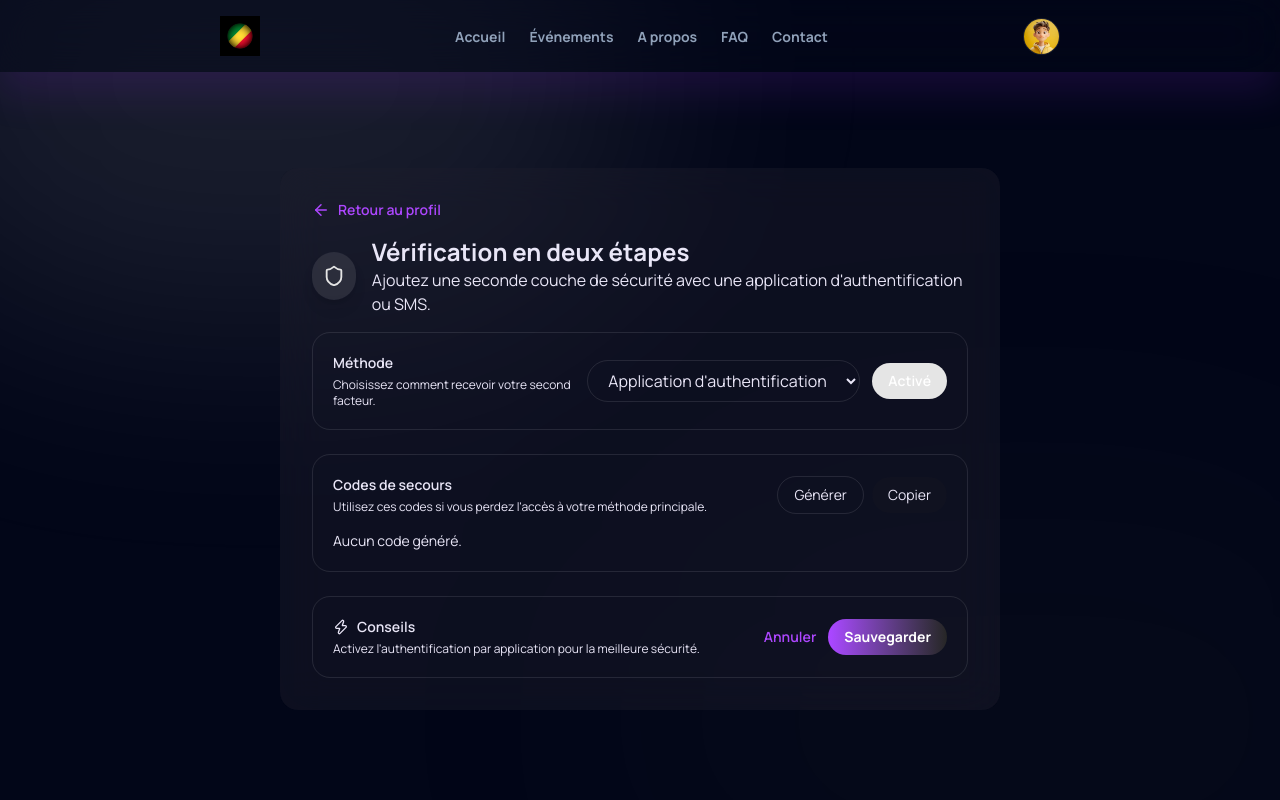
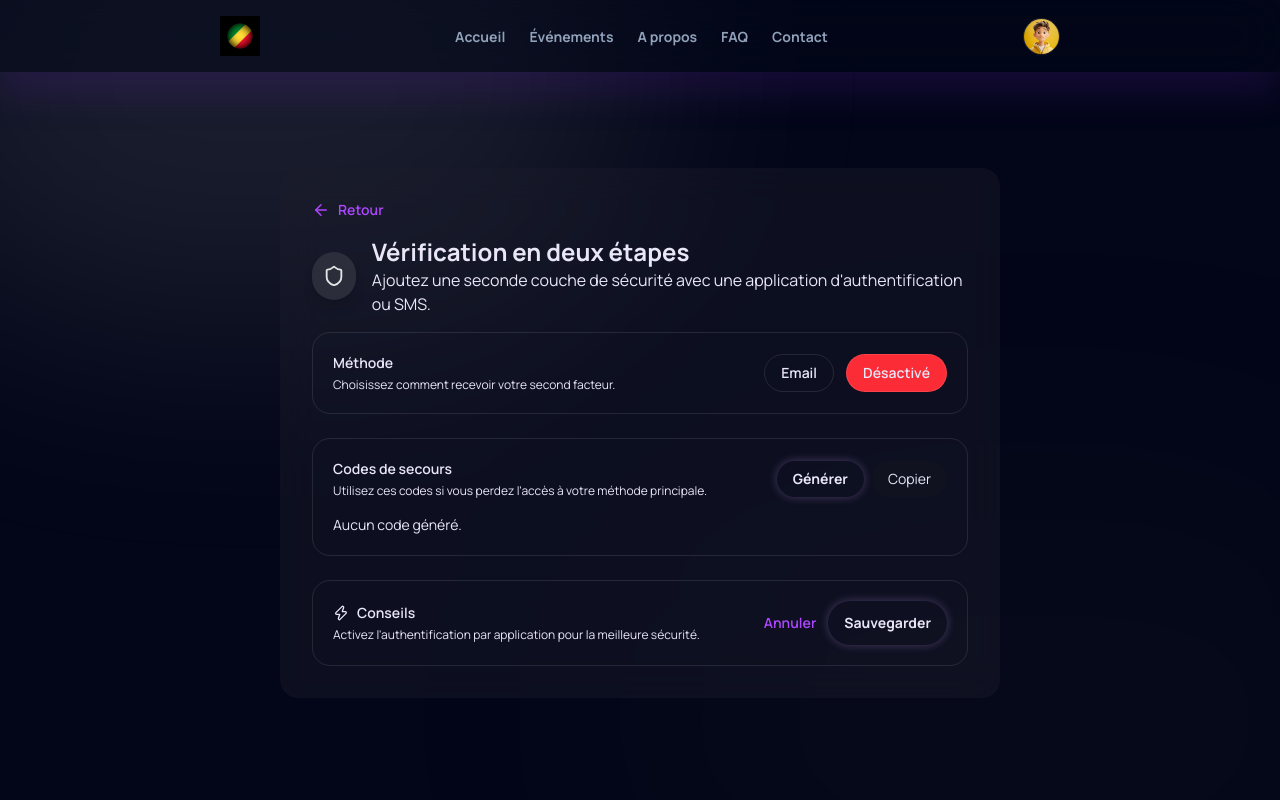
Before and after one commit to Zeno-Solutions/congo-sphere, a Next.js app: page /security/double-auth in a window 1280 px wide. Shown: the top 800 px of the page. Built offline with nearby package versions, Linux system fonts and the light colour scheme.

Commit message:
amelioration de double auth page

```diff
--- a/app/(users)/security/double-auth/page.tsx
+++ b/app/(users)/security/double-auth/page.tsx
@@ -1,14 +1,8 @@
 "use client";
 import React, { useState } from "react";
 import Link from "next/link";
-import {
-  ArrowLeft,
-  Shield,
-  Zap,
-  Key,
-  FileText,
-  CheckCircle,
-} from "lucide-react";
+
+import { ArrowLeft, Shield, Zap } from "lucide-react";
 
 function generateBackupCodes() {
   const codes: string[] = [];
@@ -19,12 +13,12 @@ function generateBackupCodes() {
 }
 
 export default function DoubleAuthPage() {
-  const [enabled, setEnabled] = useState(true);
-  const [method, setMethod] = useState("Authenticator");
+  const [enabled, setEnabled] = useState(false);
+
   const [codes, setCodes] = useState<string[]>([]);
   const [copied, setCopied] = useState(false);
 
-  const toggle = () => setEnabled((v) => !v);
+  const toggle = () => setEnabled((V) => !V);
   const regen = () => setCodes(generateBackupCodes());
   const copyAll = async () => {
     try {
@@ -43,10 +37,10 @@ export default function DoubleAuthPage() {
       <main className="pt-24 px-6 max-w-3xl mx-auto">
         <section className="glass-panel rounded-2xl p-8">
           <Link
-            href="/user-profile"
+            href="/security"
             className="inline-flex items-center gap-2 text-sm text-purple-500 font-semibold hover:text-primary transition mb-4"
           >
-            <ArrowLeft size={18} /> Retour au profil
+            <ArrowLeft size={18} /> Retour
           </Link>
 
           <div className="flex items-center gap-4 mb-4">
@@ -59,7 +53,7 @@ export default function DoubleAuthPage() {
               </h1>
               <p className="text-on-surface-variant">
                 Ajoutez une seconde couche de sécurité avec une application
-                d'authentification ou SMS.
+                d&apos;authentification ou SMS.
               </p>
             </div>
           </div>
@@ -74,20 +68,14 @@ export default function DoubleAuthPage() {
                   </p>
                 </div>
                 <div className="flex items-center gap-3">
-                  <select
-                    value={method}
-                    onChange={(e) => setMethod(e.target.value)}
-                    className="rounded-full px-4 py-2 bg-surface-container-low border border-outline-variant/30 text-on-surface"
+                  <span
+                    className={`rounded-full px-4 py-2 text-sm font-semibold border border-white/10 text-on-surface`}
                   >
-                    <option value="Authenticator">
-                      Application d'authentification
-                    </option>
-                    <option value="SMS">SMS</option>
-                    <option value="Email">Email</option>
-                  </select>
+                    Email
+                  </span>
                   <button
                     onClick={toggle}
-                    className={`rounded-full px-4 py-2 text-sm font-semibold ${enabled ? "bg-primary text-white" : "border border-white/10 text-on-surface"}`}
+                    className={`rounded-full px-4 py-2 text-sm font-semibold ${enabled ? "bg-green-500  text-white" : "border border-white/10 bg-red-500 text-on-surface"}`}
                   >
                     {enabled ? "Activé" : "Désactivé"}
                   </button>
@@ -100,14 +88,14 @@ export default function DoubleAuthPage() {
                 <div>
                   <p className="text-sm font-semibold">Codes de secours</p>
                   <p className="text-xs text-on-surface-variant mt-1">
-                    Utilisez ces codes si vous perdez l'accès à votre méthode
-                    principale.
+                    Utilisez ces codes si vous perdez l&apos;accès à votre
+                    méthode principale.
                   </p>
                 </div>
                 <div className="flex items-center gap-2">
                   <button
                     onClick={regen}
-                    className="rounded-full px-4 py-2 border border-outline-variant/30 text-sm"
+                    className="flex-1 flex items-center justify-center gap-2 px-4 py-2 signature-gradient rounded-full cursor-pointer text-on-primary-fixed font-bold text-sm transition-all hover:shadow-[0_0_15px_rgba(204,151,255,0.4)] active:scale-95 shadow-[0_0_10px_rgba(204,151,255,0.3)] disabled:opacity-50 disabled:cursor-not-allowed"
                   >
                     Générer
                   </button>
@@ -145,8 +133,8 @@ export default function DoubleAuthPage() {
                   <Zap size={16} /> Conseils
                 </p>
                 <p className="text-xs text-on-surface-variant mt-1">
-                  Activez l'authentification par application pour la meilleure
-                  sécurité.
+                  Activez l&apos;authentification par application pour la
+                  meilleure sécurité.
                 </p>
               </div>
               <div className="flex items-center gap-3">
@@ -160,7 +148,7 @@ export default function DoubleAuthPage() {
                   onClick={() => {
                     setCodes(generateBackupCodes());
                   }}
-                  className="rounded-full px-4 py-2 bg-linear-to-r from-purple-500 to-secondary text-white text-sm font-bold"
+                  className="flex-1 flex items-center justify-center gap-2 px-4 py-3 signature-gradient rounded-full cursor-pointer text-on-primary-fixed font-bold text-sm transition-all hover:shadow-[0_0_15px_rgba(204,151,255,0.4)] active:scale-95 shadow-[0_0_10px_rgba(204,151,255,0.3)] disabled:opacity-50 disabled:cursor-not-allowed"
                 >
                   Sauvegarder
                 </button>
--- a/app/(users)/security/page.tsx
+++ b/app/(users)/security/page.tsx
@@ -3,7 +3,7 @@ import { Shield, ArrowLeft, Lock, ShieldCheck } from "lucide-react";
 
 export default function SecurityPage() {
   return (
-    <div className="min-h-screen bg-surface text-on-surface font-body selection:bg-primary/30 overflow-x-hidden pb-32">
+    <div className=" min-h-screen bg-surface text-on-surface font-body selection:bg-primary/30 overflow-x-hidden pb-32">
       <div className="fixed inset-0 bg-mesh z-0 pointer-events-none" />
       <div className="fixed -top-[20%] -left-[10%] w-[60%] h-[60%] bg-primary/10 blur-[120px] rounded-full pointer-events-none" />
       <div className="fixed -bottom-[20%] -right-[10%] w-[60%] h-[60%] bg-secondary/10 blur-[120px] rounded-full pointer-events-none" />
@@ -13,7 +13,7 @@ export default function SecurityPage() {
           <div className="absolute -top-16 -right-16 h-48 w-48 rounded-full bg-primary/10 blur-3xl" />
           <div className="flex flex-col gap-4">
             <Link
-              href="/user-profile"
+              href="/security"
               className="inline-flex items-center gap-2 text-sm text-purple-500 font-semibold hover:text-primary transition"
             >
               <ArrowLeft size={18} /> Retour au profil
```
